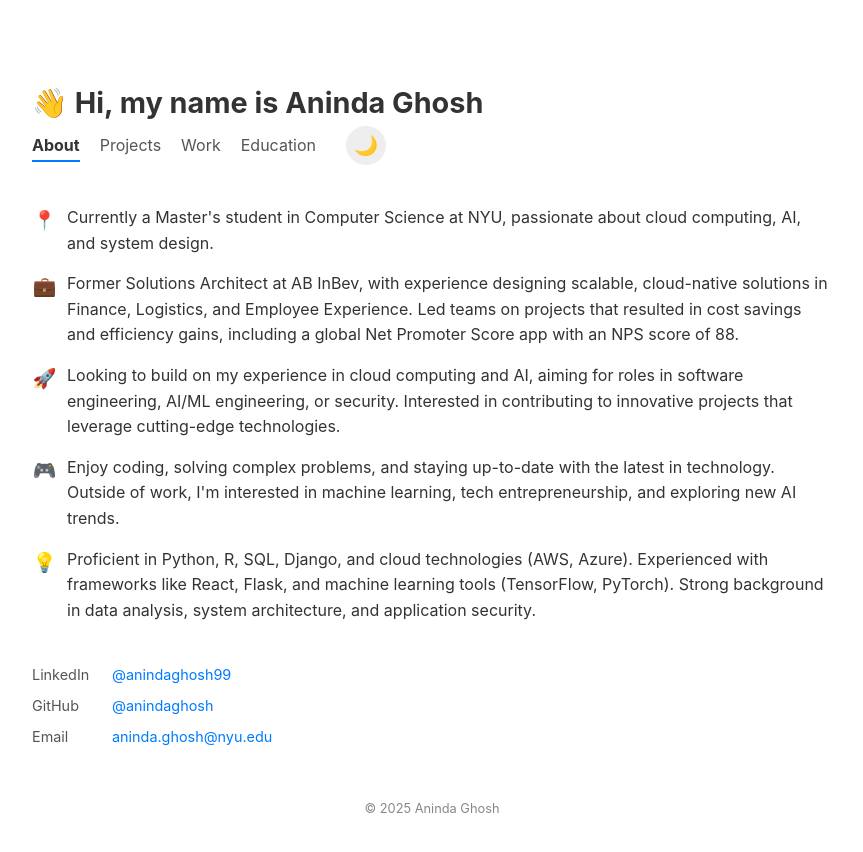
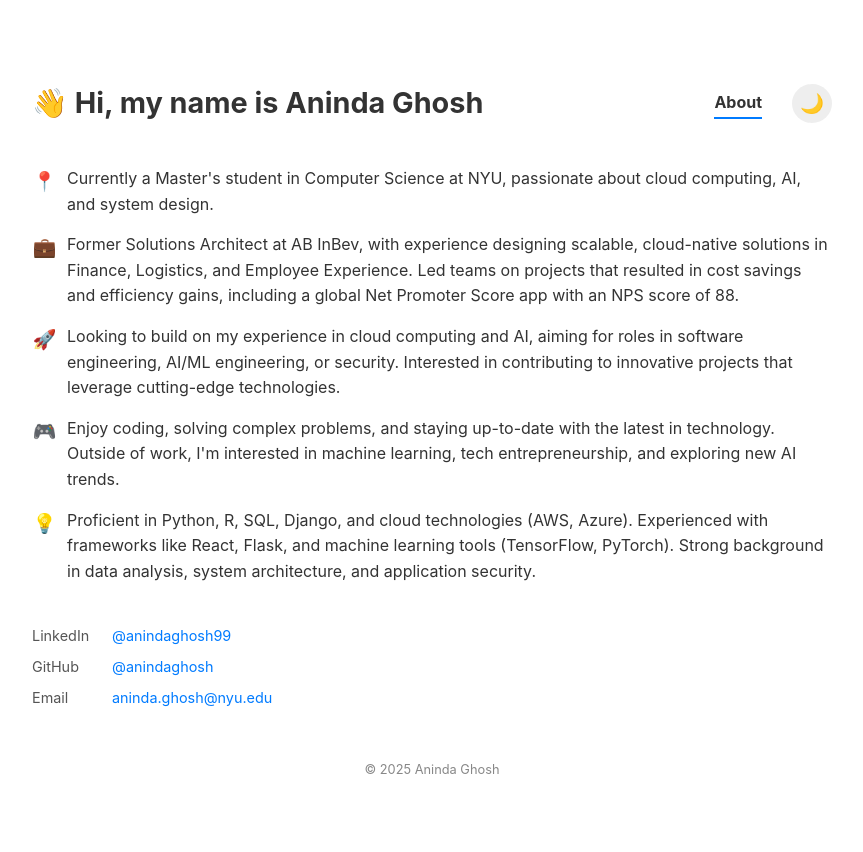
Before and after one commit to anindaghosh/anindaghosh.github.io, a React (Vite) app: page / in a window 1280 px wide. Shown: the top 852 px of the page, without its empty margins (208-1071 px from the left). Built offline with nearby package versions, Linux system fonts and the light colour scheme.

Commit message:
hiding few pages

```diff
--- a/src/data/portfolioData.js
+++ b/src/data/portfolioData.js
@@ -42,8 +42,8 @@ export const footerInfo = {
 export const navLinks = [
   // Assuming the main page "/" shows the "About" content
   { name: "About", path: "/" },
-  { name: "Projects", path: "/projects" },
-  { name: "Work", path: "/work" },
-  { name: "Education", path: "/education" },
+  // { name: "Projects", path: "/projects" },
+  // { name: "Work", path: "/work" },
+  // { name: "Education", path: "/education" },
   // Add other links as needed
 ];
```
